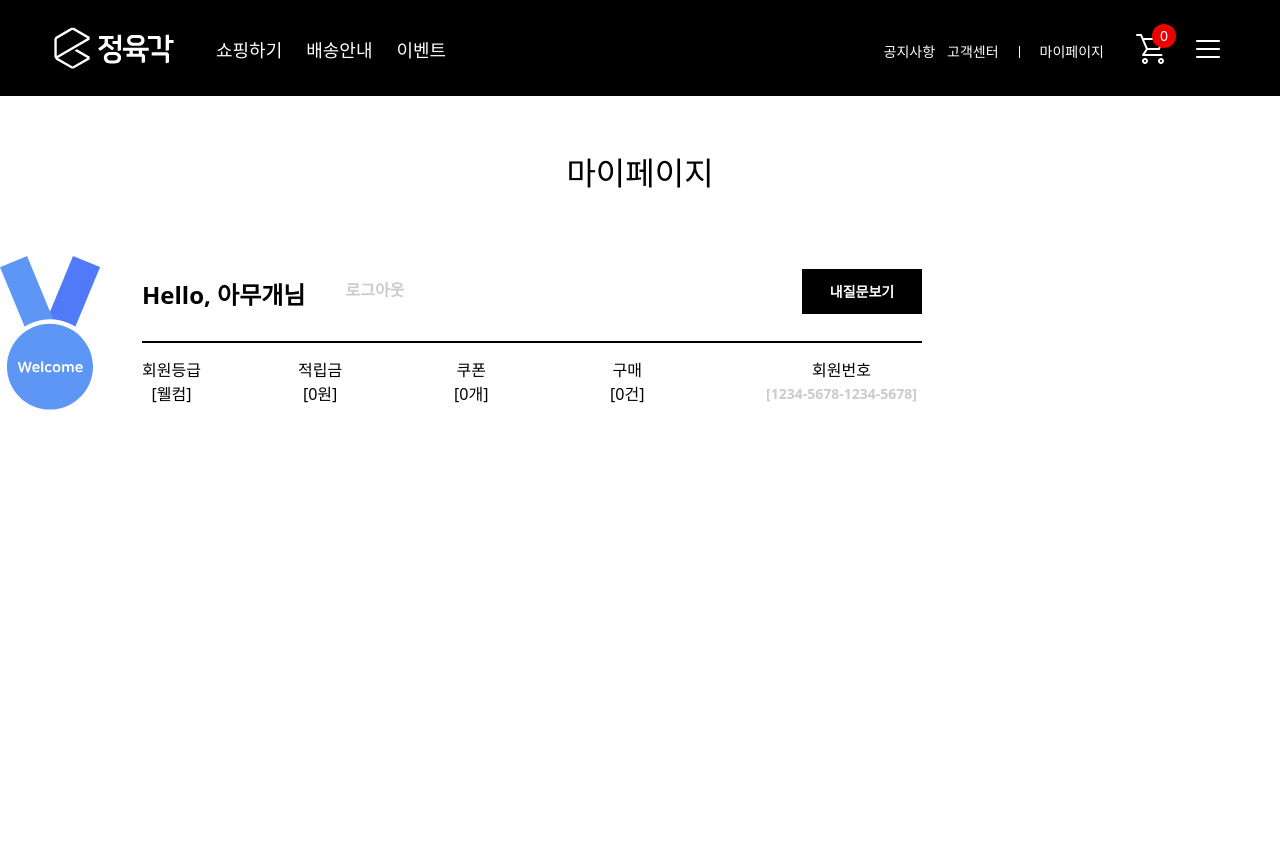
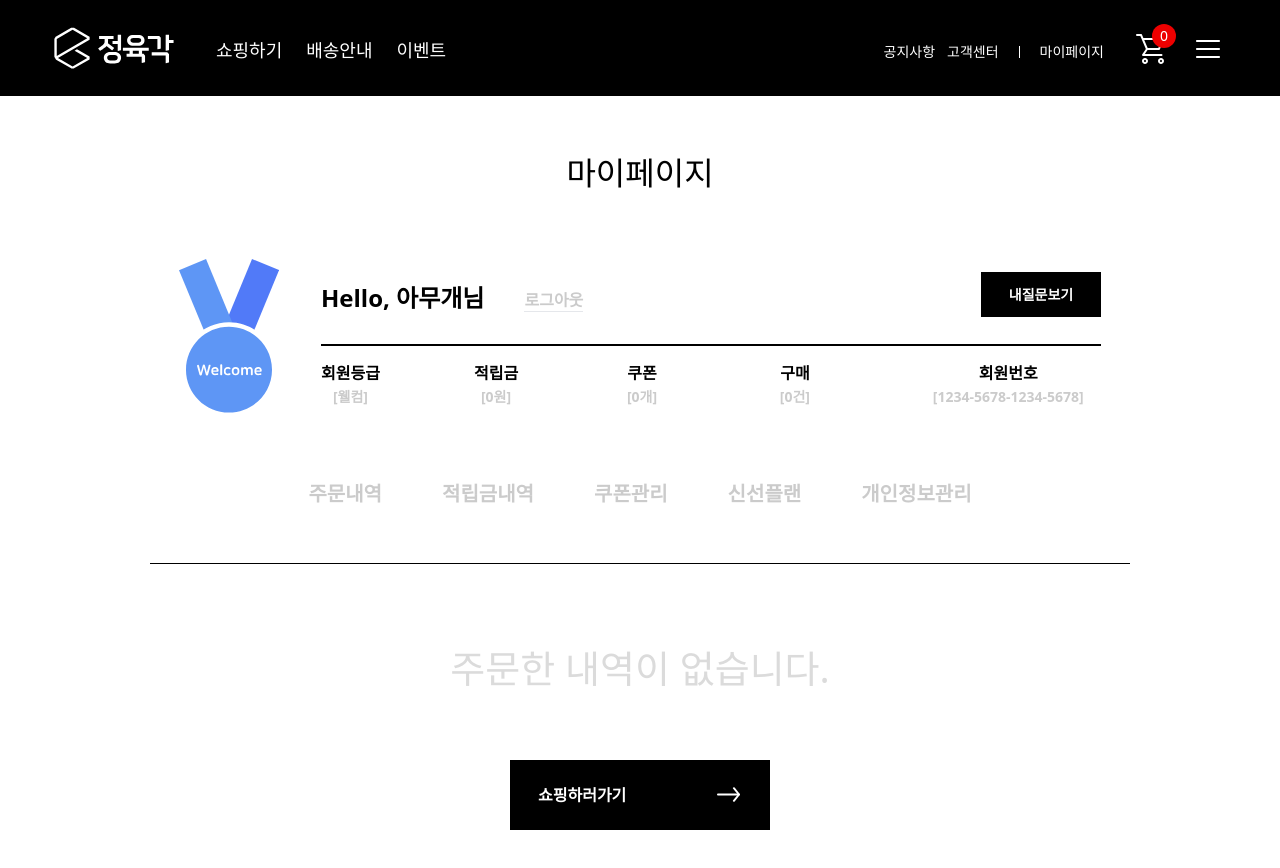
Before and after one commit to chap5-cc-meat/chap5-cc-meat, a React (Create React App) app: page /MyPage in a window 1280 px wide. Shown: the top 868 px of the page. Before the commit the page ends 800 px from the top, so only its background shows below. Built offline with nearby package versions, Linux system fonts and the light colour scheme.

Commit message:
남해리: 마이페이지 탭기능 완료 1101 pm 15:04

```diff
--- a/src/pages/MyPage.jsx
+++ b/src/pages/MyPage.jsx
@@ -1,10 +1,12 @@
 //src/pages/MyPage.jsx
-import React from 'react';
+import React, { useState } from 'react';
 import Header from '../components/Header';
+import styled from 'styled-components';
 import data_mypage from '../assets/data_mypage.svg';
 import jwtDecode from 'jwt-decode';
 // import { useCookies } from 'react-cookie';
 import { useNavigate } from 'react-router-dom';
+import data_goshoping from '../assets/data_goshoping.svg';
 
 const MyPage = () => {
   const navigate = useNavigate();
@@ -17,26 +19,132 @@ const MyPage = () => {
   //     removeCookies('accesstoken');
   //     navigate('/MainPage');
   //   };
+  //탭메뉴;
+  const [currentTab, setCurrentTab] = useState(0);
+  const menuArr = [
+    {
+      tabT: (
+        <div className="float-left w-[100%] mr-[60px] overflow-hidden leading-[23px] text-[20px] text-[#cbcbcb] font-bold text-center cursor-pointer font-sans">
+          주문내역
+        </div>
+      ),
+      content: (
+        <section className="w-[980px]">
+          <div className="w-[100%] h-[1px] bg-black mt-[58px]"></div>
+          <p className=" mt-[76px] text-center text-[38px] text-[#dbdbdb]">
+            주문한 내역이 없습니다.
+          </p>
+          <button
+            onClick={() => navigate('/')}
+            className="block w-[260px] h-[70px] mx-[auto] mt-[63px] flex-row justify-center items-center  border-0 bg-black text-white text-[16px] font-bold cursor-pointer  "
+          >
+            <p className="float-left ml-[28px] block text-white text-[16px] font-bold">
+              쇼핑하러가기
+            </p>
+            <img
+              src={data_goshoping}
+              alt="arrow"
+              className="relative bottom-[2px] inline-block w-[23px] h-[15px] ml-[60px] italic "
+            />
+          </button>
+          <div className="w-[100%] h-[1px] bg-black mt-[69px]"></div>
+        </section>
+      ),
+    },
+    {
+      tabT: (
+        <div className="float-left w-[100%] mr-[60px] overflow-hidden leading-[23px] text-[20px] text-[#cbcbcb] font-bold text-center cursor-pointer font-sans">
+          적립금내역
+        </div>
+      ),
+      content: (
+        <section className="w-[980px]">
+          <div className="w-[100%] h-[1px] bg-black mt-[58px]"></div>
+          <div className="mt-[120px] text-[#dbdbdb] text-[38px] text-center">
+            {' 적립금 내역이 없습니다. '}
+          </div>
+          <div className="w-[100%] h-[1px] bg-[#e1dedf] mt-[120px]"></div>
+        </section>
+      ),
+    },
+    {
+      tabT: (
+        <div className="float-left w-[100%] mr-[60px] overflow-hidden leading-[23px] text-[20px] text-[#cbcbcb] font-bold text-center cursor-pointer font-sans">
+          쿠폰관리
+        </div>
+      ),
+      content: (
+        <section className="w-[980px] mt-[85px] ">
+          <div className="text-center">
+            <input
+              type="text"
+              placeholder="쿠폰코드"
+              className="w-[455px] h-[44px] pl-[24px] text-[16px] font-bold bg-[#f7f7f7] border border-solid border-[#e1dedf] "
+            />
+            <button className="w-[80px] h-[46px] ml-[14px] bg-white border border-[#e1dedf] text-[13px] font-bold curser-pointer">
+              등록
+            </button>
+          </div>
+          <div className="mb-[186px] font-sans">
+            <div className="w-[100%] h-[1px] bg-black mt-[58px]"></div>
+            <p className="block mt-[140px] text-[38px] text-[#dbdbdb] text-center">
+              {' 보유하고 계신 쿠폰이 없습니다.'}
+            </p>
+            <div className="w-[100%] h-[1px] bg-[#e1dedf] mt-[140px]"></div>
+          </div>
+        </section>
+      ),
+    },
+    {
+      tabT: (
+        <div className="float-left w-[100%] mr-[60px] overflow-hidden leading-[23px] text-[20px] text-[#cbcbcb] font-bold text-center cursor-pointer font-sans">
+          신선플랜
+        </div>
+      ),
+      content: (
+        <section>
+          <div className="w-[100%] h-[1px] bg-black mt-[58px]"></div>
+          <p className="mt-[21px] ml-[-450px] text-[18px] font-bold ">
+            현재 플랜을 보유하고 있지 않습니다
+          </p>
+          <div className="w-[100%] h-[1px] bg-[#e1dedf] mt-[140px]"></div>
+        </section>
+      ),
+    },
+    {
+      tabT: (
+        <div className="float-left w-[100%] mr-[60px] overflow-hidden leading-[23px] text-[20px] text-[#cbcbcb] font-bold text-center cursor-pointer font-sans">
+          개인정보관리
+        </div>
+      ),
+      content: 'Tab menu THREE',
+    },
+  ];
+  //탭메뉴 선택시 내용 컨트롤
+  const selectMenuHandler = (idx) => {
+    setCurrentTab(idx);
+  };
+
   return (
     <>
       <Header />
-      <div className="mt-[160px] mx-[auto] my-[0px] items-center font-sans">
-        <p className="block text-[32px] leading-[26px] text-center">
+      <div className="w-[980px] mt-[160px] mx-[auto] my-[0px] flex flex-col items-center font-sans">
+        <p className="block text-[32px] leading-[26px] text-center font-sans">
           마이페이지
         </p>
-        <div className="overflow-hidden mt-[70px]">
+        <section className="overflow-hidden mt-[73px]">
           <img
             src={data_mypage}
             alt="welcome"
-            className="float-left block w-[100px] font-sans"
+            className="float-left w-[100px] font-sans"
           />
-          <div className="float-left w-[780px] mt-[13px] ml-[42px] font-sans">
+          <div className="float-left w-[780px] mt-[13px] ml-[42px] flex-row justify-center items-center font-sans">
             <p className="block float-left mt-[8px] text-[24px] font-bold ">
               Hello, 아무개님
             </p>
             <button
               //   onClick={onLogout}
-              className="float-left h-[24px] border-0 mt-[9px] ml-[40px] bg-white text-[16px] font-bold text-[#cbcbcb] text-[#cbcbcb] cursor-pointer"
+              className="block float-left h-[24px] border-b-[1px] border-[#cbcbcb]-500 mt-[16px] ml-[40px] bg-white text-[16px] font-bold text-[#cbcbcb] text-[#cbcbcb] cursor-pointer"
             >
               로그아웃
             </button>
@@ -44,51 +152,101 @@ const MyPage = () => {
               내질문보기
             </button>
             <div className="block w-[100%] h-[2px] bg-black mt-[72px] font-sans"></div>
-            <ul className="overflow-hidden mt-[15px] no-underline list-none">
+            <ul className="flex overflow-hidden mt-[15px] list-none">
               <li className="float-left w-[20%] leading-[24px] font-sans">
                 <div className="inline-block text-center">
-                  <h3 className="leading-[24px] text-center font-sans">
+                  <h3 className="leading-[24px] text-[16px] text-center font-bold font-sans">
                     회원등급
                   </h3>
-                  <p>[웰컴]</p>
+                  <p className="block text-[14px] font-bold text-[#cbcbcb]">
+                    [웰컴]
+                  </p>
                 </div>
               </li>
               <li className="float-left w-[20%] leading-[24px] font-sans">
                 <div className="inline-block text-center">
-                  <h3 className="leading-[24px] text-center font-sans">
+                  <h3 className="leading-[24px] text-[16px] text-center font-bold  font-sans">
                     적립금
                   </h3>
-                  <p>[0원]</p>
+                  <p className="block text-[14px] font-bold text-[#cbcbcb]">
+                    [0원]
+                  </p>
                 </div>
               </li>
               <li className="float-left w-[20%] leading-[24px] font-sans">
                 <div className="inline-block text-center">
-                  <h3 className="leading-[24px] text-center font-sans">쿠폰</h3>
-                  <p>[0개]</p>
+                  <h3 className="leading-[24px]  text-[16px] text-center font-bold font-sans">
+                    쿠폰
+                  </h3>
+                  <p className="block text-[14px] font-bold text-[#cbcbcb]">
+                    [0개]
+                  </p>
                 </div>
               </li>
               <li className="float-left w-[20%] leading-[24px] font-sans">
                 <div className="inline-block text-center">
-                  <h3 className="leading-[24px] text-center font-sans">구매</h3>
-                  <p>[0건]</p>
+                  <h3 className="leading-[24px] text-[16px] text-center font-bold font-sans">
+                    구매
+                  </h3>
+                  <p className="block text-[14px] font-bold text-[#cbcbcb]">
+                    [0건]
+                  </p>
                 </div>
               </li>
-              <li className="float-left leading-[20px] font-sans">
+              <li className="float-left w-[22%] leading-[20px] font-sans">
                 <div className="inline-block text-center">
-                  <h3 className="leading-[24px] text-center font-sans">
+                  <h3 className="leading-[24px]  text-[16px] text-center font-bold font-sans">
                     회원번호
                   </h3>
-                  <p className="block font-bold text-[14px] text-center leading-[24px] text-[#cbcbcb]">
+                  <p className="line-block font-bold text-[14px] text-center leading-[24px] text-[#cbcbcb]">
                     [1234-5678-1234-5678]
                   </p>
                 </div>
               </li>
             </ul>
           </div>
+        </section>
+        <div className="w-[100%] mt-[65px] mx-[auto] my-[0px] text-center overflow-hidden">
+          <div className="flex flex-row justify-center items-center">
+            {menuArr.map((ele, idx) => {
+              return (
+                <div
+                  key={idx}
+                  className="{currentTab === idx ? 'submenu foused' : 'submenu'}  "
+                  onClick={() => selectMenuHandler(idx)}
+                >
+                  {ele.tabT}
+                </div>
+              );
+            })}
+          </div>
         </div>
+        <div>{menuArr[currentTab].content}</div>
       </div>
     </>
   );
 };
 
 export default MyPage;
+
+// const TabMenu = styled.ul`
+//   background-color: #dcdcdc;
+//   font-weight: bold;
+//   display: flex;
+//   flex-direction: row;
+//   justify-items: center;
+//   align-items: center;
+//   list-style: none;
+
+//   &:hover {
+//     border-bottom: 1px solid #000;
+//   }
+
+//   .submenu {
+//     width: 100% auto;
+//     padding: 15px 10px;
+//     cursor: pointer;
+//   }
+// `;
+
+// 화살표 아이콘
```
Also changed, not shown: src/assets/data_goshoping.svg (added), src/pages/Cart.jsx (added).
